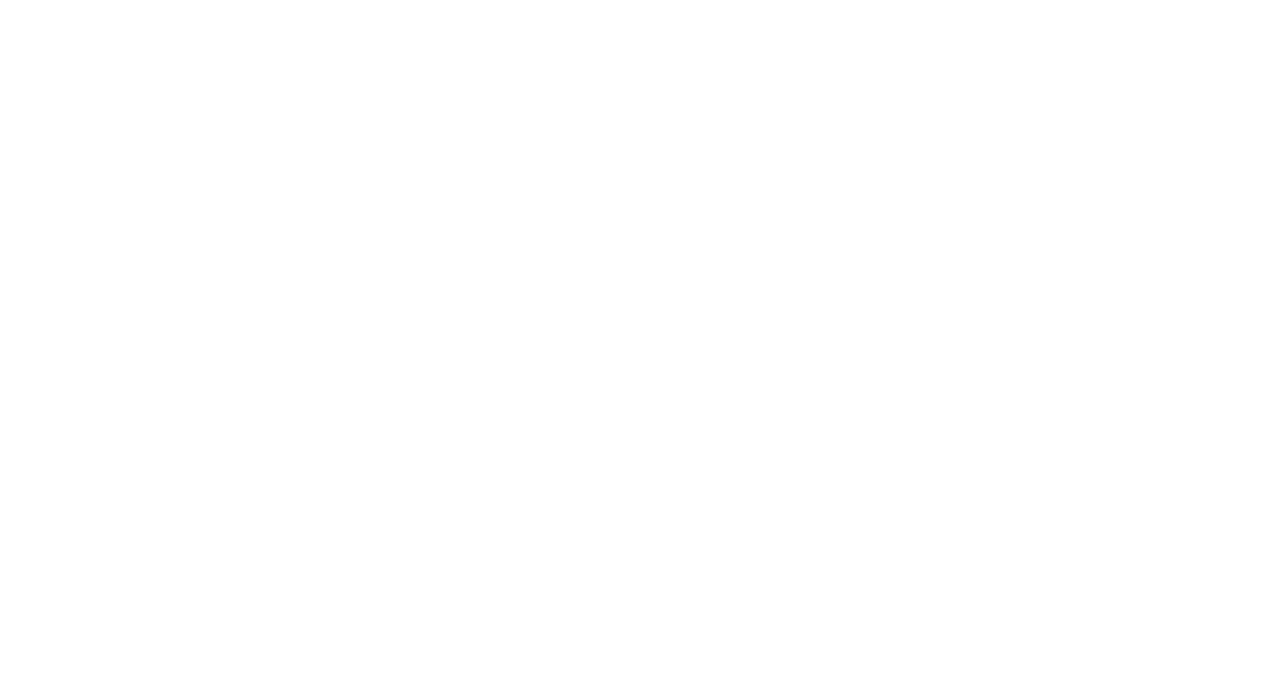
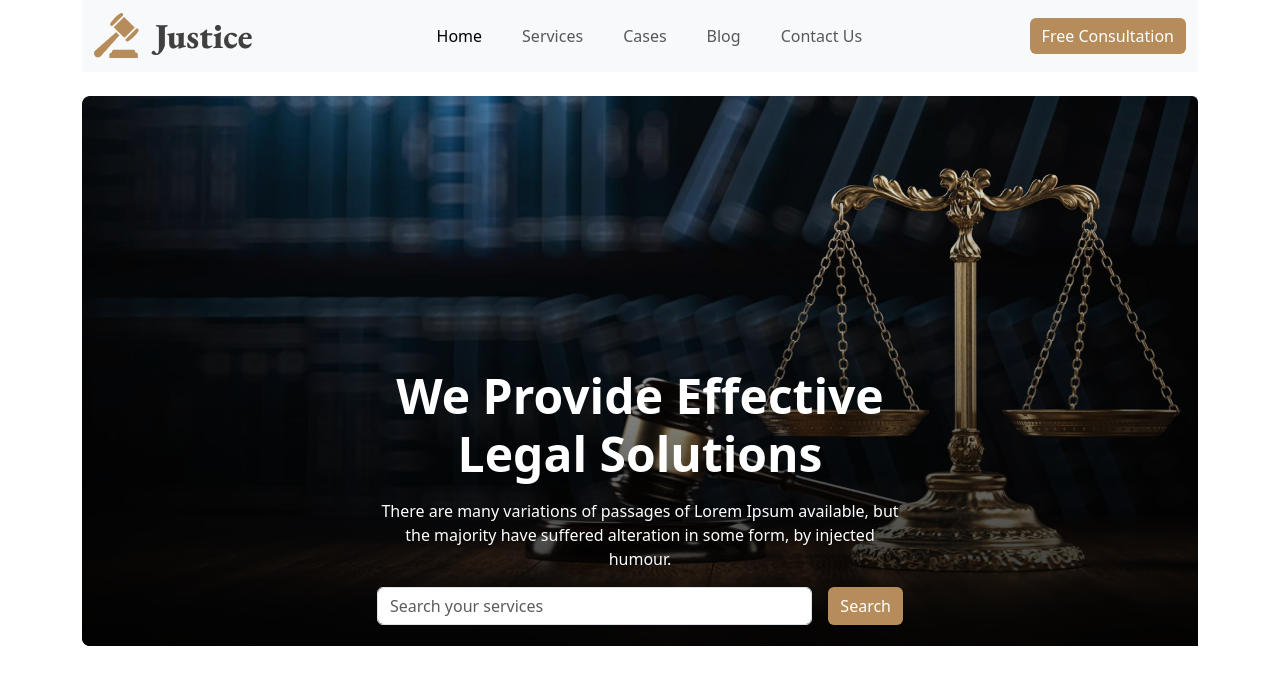
Before and after one commit to Soikat07/Legal-Solution, a plain HTML site: page index.html in a window 1280 px wide. Drawn offline with nearby package versions, Linux system fonts and the light colour scheme.

Commit message:
banner section add

```diff
--- a/css/style.css
+++ b/css/style.css
@@ -0,0 +1,11 @@
+.primary{
+     background-color: #B68C5A;
+     color: white;
+     border: none;
+}
+.banner{
+     background-image: url(../images/Rectangle\ 4.png),url(../images/Rectangle\ 5.png);
+     background-blend-mode: overlay;
+     height: 100vh;
+     background-repeat: no-repeat;
+}
--- a/index.html
+++ b/index.html
@@ -7,9 +7,61 @@
     <link href="https://cdn.jsdelivr.net/npm/bootstrap@5.3.0-alpha1/dist/css/bootstrap.min.css" rel="stylesheet" integrity="sha384-GLhlTQ8iRABdZLl6O3oVMWSktQOp6b7In1Zl3/Jr59b6EGGoI1aFkw7cmDA6j6gD" crossorigin="anonymous">
     <link rel="stylesheet" href="css/style.css">
   </head>
-  <body>
+  <body class="container">
+    <header>
+      <!------------------
+         Nav bar
+        ------------------->
+      <nav class="navbar navbar-expand-lg bg-body-tertiary">
+        <div class="container">
+          <a class="navbar-brand" href="#">
+            <img src="images/Group 2.png" alt="Justice" width="100%" height=""></a>
+          <button class="navbar-toggler" type="button" data-bs-toggle="collapse" data-bs-target="#navbarSupportedContent" aria-controls="navbarSupportedContent" aria-expanded="false" aria-label="Toggle navigation">
+            <span class="navbar-toggler-icon"></span>
+          </button>
+          <div class="collapse navbar-collapse" id="navbarSupportedContent">
+            <ul class="navbar-nav me-auto ms-auto mb-2 mb-lg-0">
+              <li class="nav-item me-4">
+                <a class="nav-link active" aria-current="page" href="#">Home</a>
+              </li>
+              <li class="nav-item me-4">
+                <a class="nav-link" href="#">Services</a>
+              </li>
+              <li class="nav-item me-4">
+                <a class="nav-link" href="#">Cases</a>
+              </li>
+              <li class="nav-item me-4">
+                <a class="nav-link" href="#">Blog</a>
+              </li>
+              <li class="nav-item">
+                <a class="nav-link" href="#">Contact Us</a>
+              </li>
+            </ul>
+            <button class="btn btn-outline-secondary primary" type="submit">Free Consultation</button>
+          </div>
+        </div>
+      </nav>
+<!------------
+   Banner section
+  ---------------->
+  <div class="banner rounded d-flex justify-content-center align-items-center text-white my-4">
+    <div class=" w-50 text-center px-3">
+      <h1 class="display-5 fw-bold">We Provide Effective Legal Solutions</h1>
+      <p class="fw-lighter my-3">There are many variations of passages of Lorem Ipsum available, but the majority have suffered alteration in some form, by injected humour.</p>
+        <form class="d-flex" role="search">
+          <input class="form-control me-3" type="search" placeholder="Search your services" aria-label="Search">
+          <button class="btn btn-outline-secondary primary" type="submit">Search</button>
+        </form>
+      </div>
+    </div>
+    </header>
+     <!-- Main section -->
+     <main>
+      <!-- section-1 -->
+      <section>
 
-
+      </section>
+     </main>
    <!-- Bootsrap js link -->
    <script src="https://cdn.jsdelivr.net/npm/bootstrap@5.3.0-alpha1/dist/js/bootstrap.bundle.min.js" integrity="sha384-w76AqPfDkMBDXo30jS1Sgez6pr3x5MlQ1ZAGC+nuZB+EYdgRZgiwxhTBTkF7CXvN" crossorigin="anonymous">
    </script>
```
